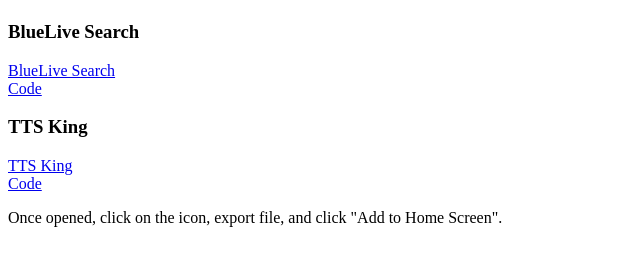
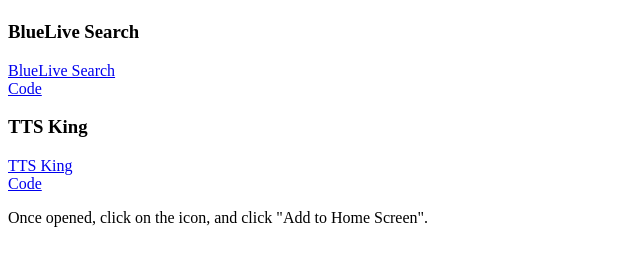
Before and after one commit to Vcode26/VBI-iOS-FOSS-Hub, a plain HTML site: page index.html in a window 1280 px wide. Shown: the part 59-324 px from the top of the page, without its empty margins (0-640 px from the left). Drawn offline with Linux system fonts and the light colour scheme.

Commit message:
fix instruction from making you waste storage

```diff
--- a/index.html
+++ b/index.html
@@ -17,6 +17,6 @@
 <a href="https://vbifoss.pages.dev/TTSking.shortcut">TTS King</a>
 <br>
 <a href="https://github.com/vcode26/TTSking.shortcut">Code</a>
-<p>Once opened, click on the icon, export file, and click "Add to Home Screen".</p>
+<p>Once opened, click on the icon, and click "Add to Home Screen".</p>
 </body>
 </html>
```
